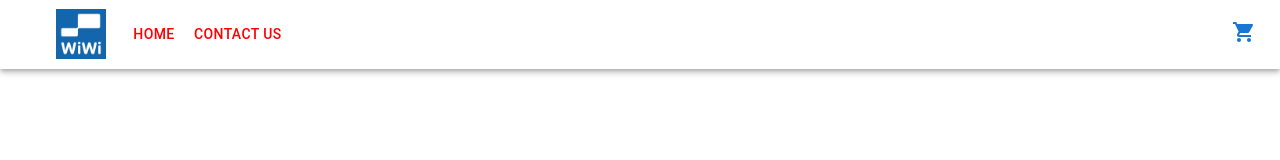
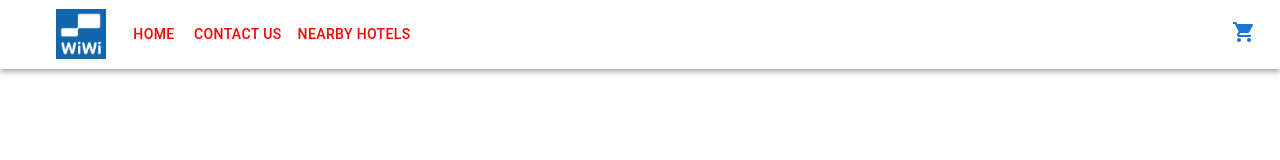
Before and after one commit to prasadsprk/Food-ordering-app-Test, a React (Create React App) app in the folder client/: page / in a window 1280 px wide. Shown: the top 160 px of the page. Built offline with nearby package versions, Linux system fonts and the light colour scheme.

Commit message:
navbar gg

```diff
--- a/client/src/Components/NavBar/NavBar.js
+++ b/client/src/Components/NavBar/NavBar.js
@@ -15,8 +15,7 @@ import AdbIcon from '@mui/icons-material/Adb';
 import Logo from '../../Images/logo.png'
 import ShoppingCartIcon from '@mui/icons-material/ShoppingCart';
 
-const pages = ['Home', 'Contact Us'];
-const settings = ['Profile', 'Account', 'Dashboard', 'Logout'];
+const pages = ['Home', 'Contact Us', 'Nearby Hotels'];
 
 function ResponsiveAppBar() {
   const [anchorElNav, setAnchorElNav] = React.useState(null);
```
